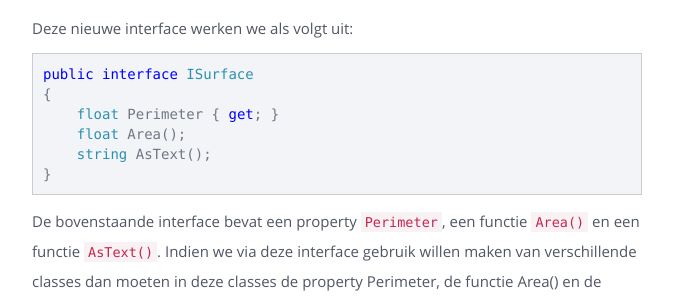
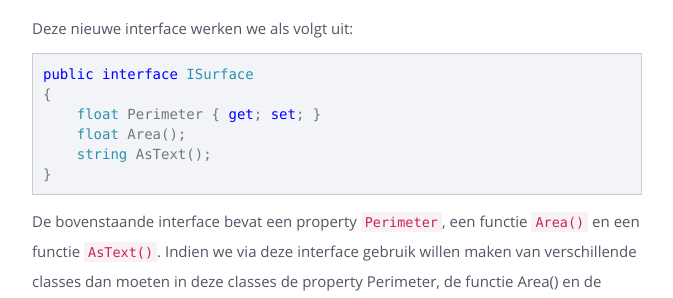
Before and after one commit to sma-it/sma-it.github.io, a Jekyll site: the page built from modules/advanced/_posts/2000-04-01-Interfaces.md, in a window 1280 px wide and 900 px high, scrolled down 1509 px. Shown: the part 154-452 px from the top of the window, without its empty margins (383-1056 px from the left). Built offline with Jekyll 4.4.1, drawn with Linux system fonts in a browser that asks for light colours; nearby versions of some CDN libraries; some of the changed text lies outside the part shown.

Commit message:
Corrected errors

````diff
--- a/modules/advanced/_posts/2000-04-01-Interfaces.md
+++ b/modules/advanced/_posts/2000-04-01-Interfaces.md
@@ -35,7 +35,7 @@
 ```csharp
 public interface ISurface
 {
-    float Perimeter { get; }
+    float Perimeter { get; set; }
     float Area();
     string AsText();
 }
@@ -381,8 +381,7 @@
     float side2;
     float bottom;
 
-    float perimeter;
-    public float Perimeter => perimeter;
+    public float Perimeter {get; set;};
 
     public Triangle(float side1, float side2, float bottom)
     {
````
